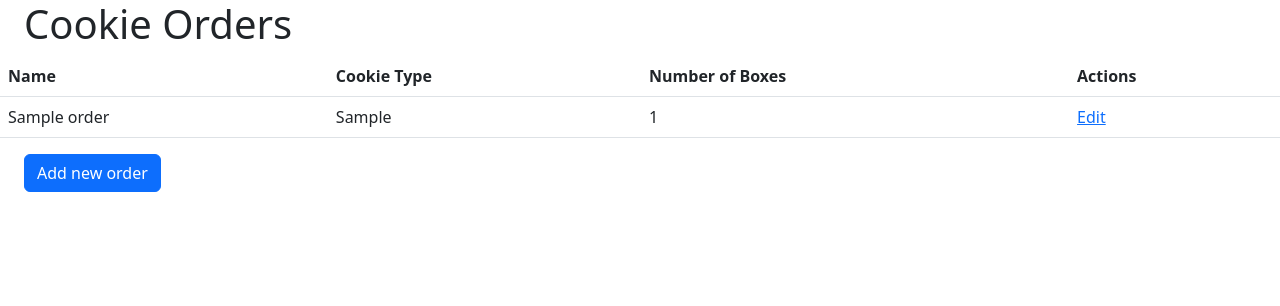
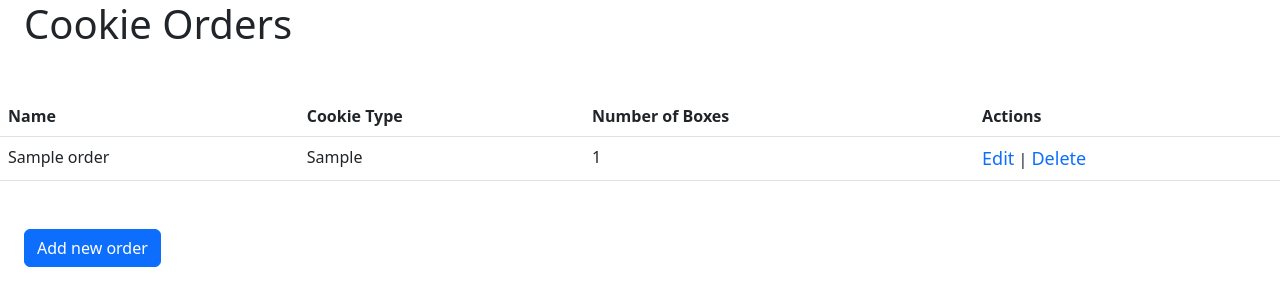
Before and after one commit to Brando129/Cookie_orders_with_validation, a Python web app: template flask_app/templates/cookie_orders.html in a window 1280 px wide. Shown: the top 306 px of the page. Run offline with Jinja, Linux system fonts and the light colour scheme; the template is opened without the code that fills it: most values are stand-ins (such as "Sample title", 1, 10 or a date in 2020).

Commit message:
Added a delete class method/ route for orders

```diff
--- a/flask_app/models/models_order.py
+++ b/flask_app/models/models_order.py
@@ -46,6 +46,12 @@ class Order:
                 num_of_boxes=%(num_of_boxes)s, updated_at=NOW() WHERE id = %(id)s;"""
         return connectToMySQL(db).query_db(query, data)
 
+    # classmethod for deleting an order
+    @classmethod
+    def destroy(cls, data):
+        query = "DELETE FROM orders WHERE id = %(id)s;"
+        return connectToMySQL(db).query_db(query, data)
+
     # staticmethod for validating an Order
     @staticmethod
     def validate_order(data):
--- a/flask_app/static/css/style.css
+++ b/flask_app/static/css/style.css
@@ -9,6 +9,13 @@
     color: red;
 }
 
+/* Edit/Delete Links */
+.edit_link,
+.delete_link {
+    font-size: large;
+    text-decoration: none;
+}
+
 /* Back to purchases link */
 .purchases_link {
     font-size: larger;
--- a/flask_app/templates/cookie_orders.html
+++ b/flask_app/templates/cookie_orders.html
@@ -15,7 +15,7 @@
         <div class="read_all_container">
             <h1 class="text-left ms-4">Cookie Orders</h1>
             <!-- Cookie Orders Table -->
-            <table class="table table-hover">
+            <table class="table p-3 col-4 mx-auto my-5 table-hover">
                 <!-- Table Head -->
                 <thead>
                     <tr>
@@ -35,7 +35,8 @@
                             <td>{{order.cookie_type}}</td>
                             <td>{{order.num_of_boxes}}</td>
                             <td>
-                                <a href="/cookies/edit/{{order.id}}">Edit</a>
+                                <a class="edit_link" href="/cookies/edit/{{order.id}}">Edit</a> |
+                                <a class="delete_link" href="cookies/destroy/{{order.id}}">Delete</a>
                             </td>
                         </tr>
                         <!-- End of Table Row -->
```
Also changed, not shown: flask_app/controllers/controllers_orders.py (+8 -0 lines).
